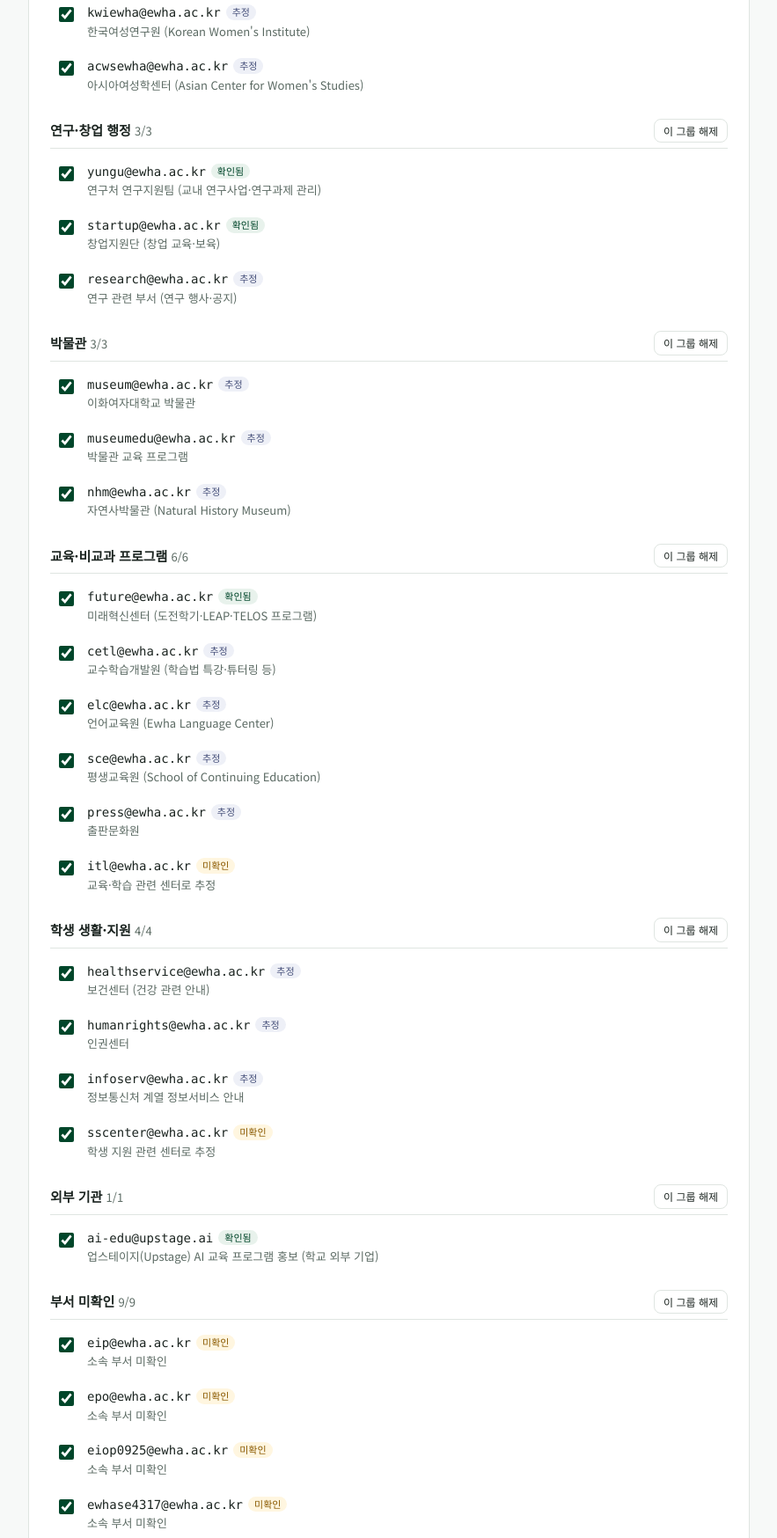
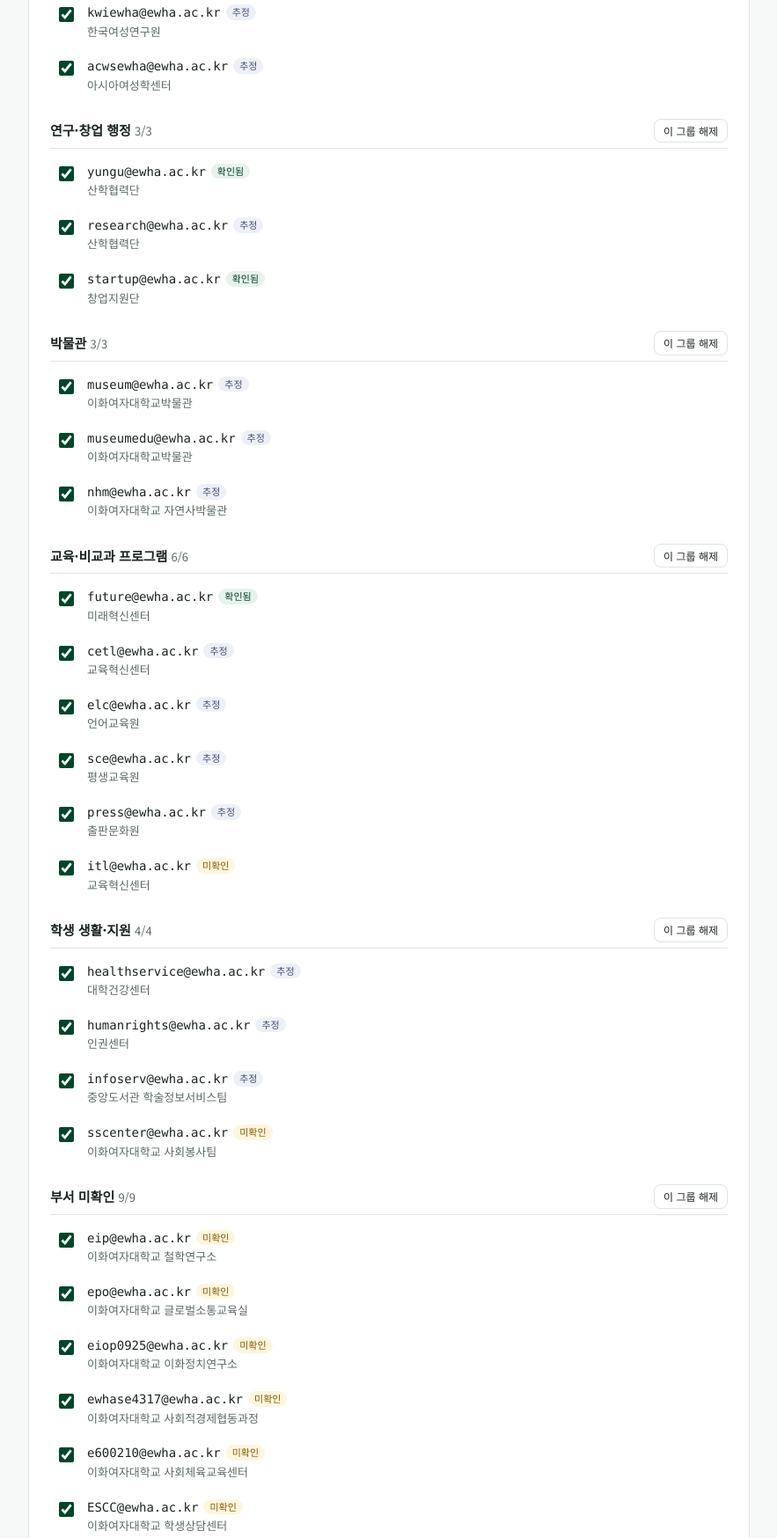
Before and after one commit to dogangryewha/ewha-mail-filter, a plain HTML site: page index.html in a window 1280 px wide. Shown: the part 842-2590 px from the top of the page at 88% size, without its empty margins (198-1081 px from the left). Drawn offline with Linux system fonts and the light colour scheme.

Commit message:
Update index.html

```diff
--- a/index.html
+++ b/index.html
@@ -143,52 +143,49 @@
 // status: ok = 공개 자료로 확인, guess = 주소 이름으로 추정, unknown = 미확인
 const DATA = [
   {g:"연구소·학술기관", items:[
-    ["hazardliteracy@ewha.ac.kr","사범대학 부설 위험리터러시센터 (Hazard Literacy Center)","ok"],
+    ["hazardliteracy@ewha.ac.kr","해저드리터러시융합교육연구소","ok"],
     ["eih@ewha.ac.kr","이화인문과학원","ok"],
-    ["ewhaacademy@ewha.ac.kr","이화학술원 (Ewha Academy for Advanced Studies)","ok"],
-    ["academy@ewha.ac.kr","이화학술원 또는 학술 프로그램 관련","guess"],
-    ["egise@ewha.ac.kr","이화글로벌사회공헌원 (ESG·사회공헌 활동)","guess"],
+    ["ewhaacademy@ewha.ac.kr","이화학술원","ok"],
+    ["academy@ewha.ac.kr","교육기획팀","guess"],
+    ["egise@ewha.ac.kr","이화글로벌사회공헌원","guess"],
     ["tongil@ewha.ac.kr","통일학연구원","guess"],
-    ["kwiewha@ewha.ac.kr","한국여성연구원 (Korean Women's Institute)","guess"],
-    ["acwsewha@ewha.ac.kr","아시아여성학센터 (Asian Center for Women's Studies)","guess"],
+    ["kwiewha@ewha.ac.kr","한국여성연구원","guess"],
+    ["acwsewha@ewha.ac.kr","아시아여성학센터","guess"],
   ]},
   {g:"연구·창업 행정", items:[
-    ["yungu@ewha.ac.kr","연구처 연구지원팀 (교내 연구사업·연구과제 관리)","ok"],
-    ["startup@ewha.ac.kr","창업지원단 (창업 교육·보육)","ok"],
-    ["research@ewha.ac.kr","연구 관련 부서 (연구 행사·공지)","guess"],
+    ["yungu@ewha.ac.kr","산학협력단","ok"],
+	["research@ewha.ac.kr","산학협력단","guess"],
+    ["startup@ewha.ac.kr","창업지원단","ok"],
   ]},
   {g:"박물관", items:[
-    ["museum@ewha.ac.kr","이화여자대학교 박물관","guess"],
-    ["museumedu@ewha.ac.kr","박물관 교육 프로그램","guess"],
-    ["nhm@ewha.ac.kr","자연사박물관 (Natural History Museum)","guess"],
+    ["museum@ewha.ac.kr","이화여자대학교박물관","guess"],
+    ["museumedu@ewha.ac.kr","이화여자대학교박물관","guess"],
+    ["nhm@ewha.ac.kr","이화여자대학교 자연사박물관","guess"],
   ]},
   {g:"교육·비교과 프로그램", items:[
-    ["future@ewha.ac.kr","미래혁신센터 (도전학기·LEAP·TELOS 프로그램)","ok"],
-    ["cetl@ewha.ac.kr","교수학습개발원 (학습법 특강·튜터링 등)","guess"],
-    ["elc@ewha.ac.kr","언어교육원 (Ewha Language Center)","guess"],
-    ["sce@ewha.ac.kr","평생교육원 (School of Continuing Education)","guess"],
+    ["future@ewha.ac.kr","미래혁신센터","ok"],
+    ["cetl@ewha.ac.kr","교육혁신센터","guess"],
+    ["elc@ewha.ac.kr","언어교육원","guess"],
+    ["sce@ewha.ac.kr","평생교육원","guess"],
     ["press@ewha.ac.kr","출판문화원","guess"],
-    ["itl@ewha.ac.kr","교육·학습 관련 센터로 추정","unknown"],
+    ["itl@ewha.ac.kr","교육혁신센터","unknown"],
   ]},
   {g:"학생 생활·지원", items:[
-    ["healthservice@ewha.ac.kr","보건센터 (건강 관련 안내)","guess"],
+    ["healthservice@ewha.ac.kr","대학건강센터","guess"],
     ["humanrights@ewha.ac.kr","인권센터","guess"],
-    ["infoserv@ewha.ac.kr","정보통신처 계열 정보서비스 안내","guess"],
-    ["sscenter@ewha.ac.kr","학생 지원 관련 센터로 추정","unknown"],
-  ]},
-  {g:"외부 기관", items:[
-    ["ai-edu@upstage.ai","업스테이지(Upstage) AI 교육 프로그램 홍보 (학교 외부 기업)","ok"],
+    ["infoserv@ewha.ac.kr","중앙도서관 학술정보서비스팀","guess"],
+    ["sscenter@ewha.ac.kr","이화여자대학교 사회봉사팀","unknown"],
   ]},
   {g:"부서 미확인", items:[
-    ["eip@ewha.ac.kr","소속 부서 미확인","unknown"],
-    ["epo@ewha.ac.kr","소속 부서 미확인","unknown"],
-    ["eiop0925@ewha.ac.kr","소속 부서 미확인","unknown"],
-    ["ewhase4317@ewha.ac.kr","소속 부서 미확인","unknown"],
-    ["e600210@ewha.ac.kr","소속 부서 미확인 (교직원 번호형 계정)","unknown"],
-    ["ESCC@ewha.ac.kr","소속 부서 미확인","unknown"],
-    ["blossom96@ewha.ac.kr","소속 부서 미확인","unknown"],
-    ["ewhacwc@ewha.ac.kr","소속 부서 미확인","unknown"],
-    ["smartliving@ewha.ac.kr","소속 부서 미확인","unknown"],
+    ["eip@ewha.ac.kr","이화여자대학교 철학연구소","unknown"],
+    ["epo@ewha.ac.kr","이화여자대학교 글로벌소통교육실","unknown"],
+    ["eiop0925@ewha.ac.kr","이화여자대학교 이화정치연구소","unknown"],
+    ["ewhase4317@ewha.ac.kr","이화여자대학교 사회적경제협동과정","unknown"],
+    ["e600210@ewha.ac.kr","이화여자대학교 사회체육교육센터","unknown"],
+    ["ESCC@ewha.ac.kr","이화여자대학교 학생상담센터","unknown"],
+    ["blossom96@ewha.ac.kr","이화여자대학교 사회체육교육센터","unknown"],
+    ["ewhacwc@ewha.ac.kr","이화여자대학교 종합사회복지관","unknown"],
+    ["smartliving@ewha.ac.kr","스마트리빙연구소","unknown"],
   ]},
 ];
 const TAG = {ok:["ok","확인됨"], guess:["guess","추정"], unknown:["unknown","미확인"], custom:["custom","직접 추가"]};
```
